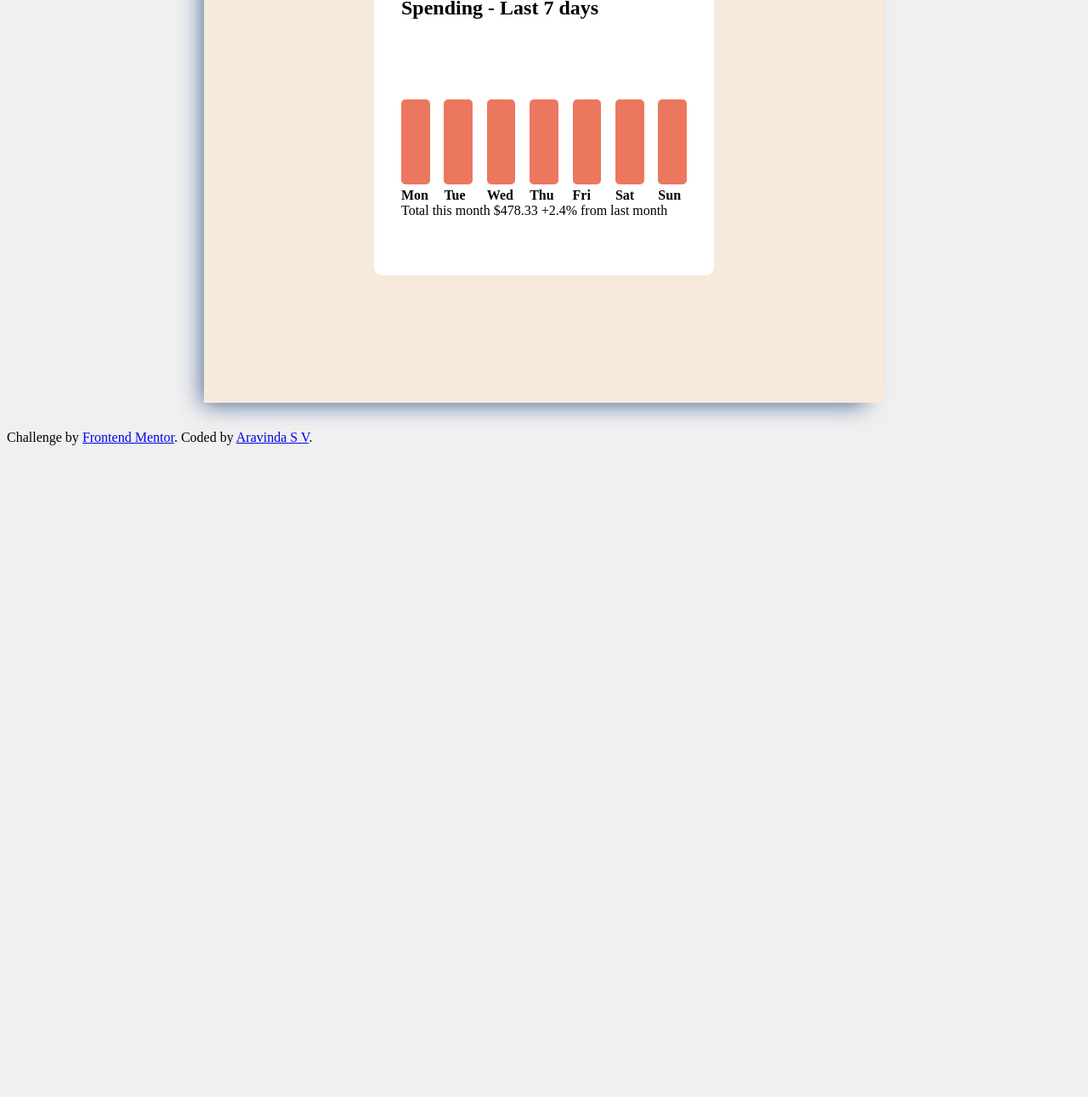
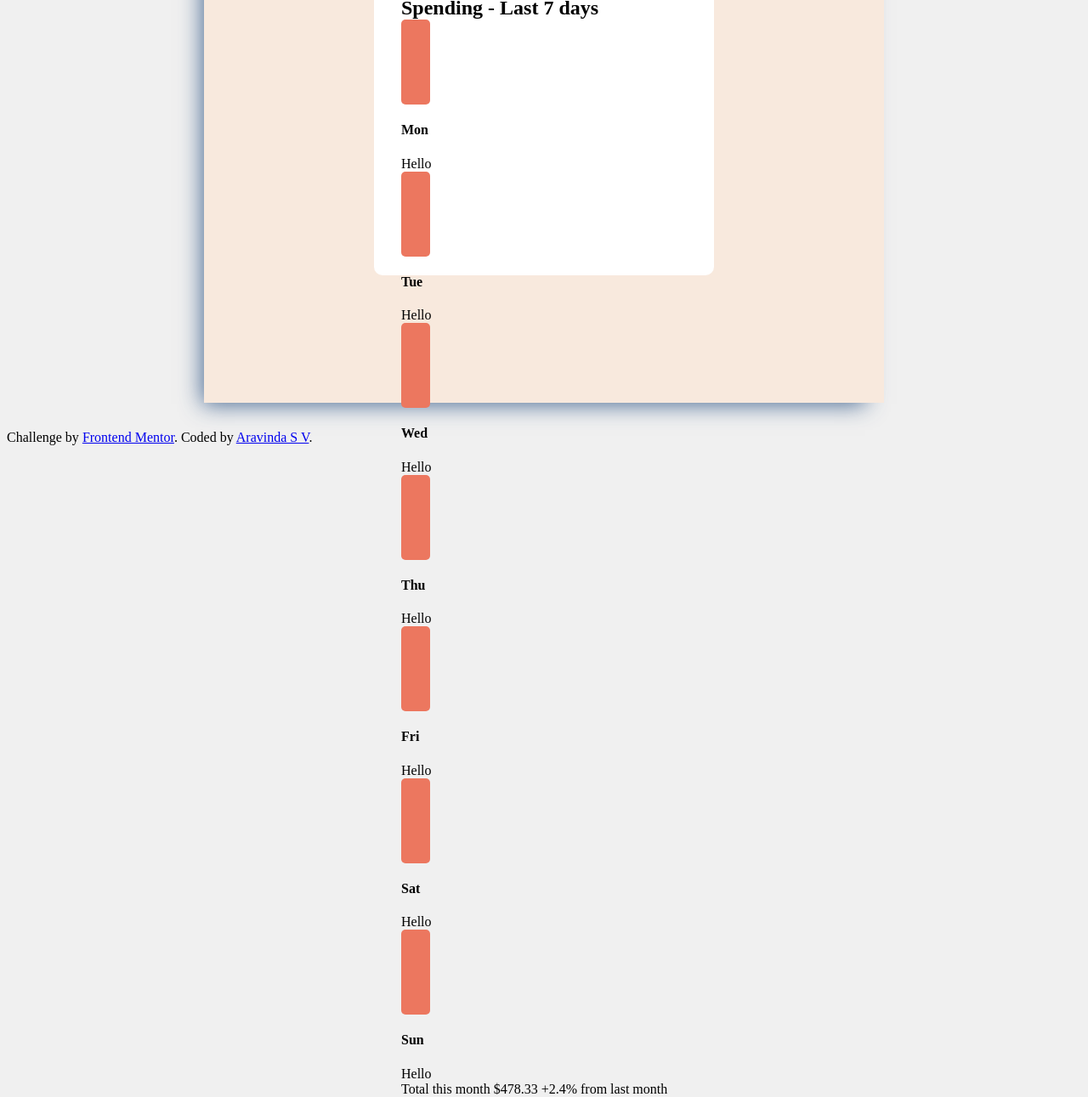
Before and after one commit to aravisv/FrontEndMentor, a plain HTML site: page expenses-chart-component-main/index.html in a window 1280 px wide. Shown: the part 358-1649 px from the top of the page at 85% size. Before the commit the page ends 890 px from the top, so only its background shows below. Drawn offline with Linux system fonts and the light colour scheme.

Commit message:
Update index.html

```diff
--- a/expenses-chart-component-main/index.html
+++ b/expenses-chart-component-main/index.html
@@ -40,7 +40,54 @@
 
       <h2 class="heading2"> Spending - Last 7 days </h2>
 
-      <div class="pointer-expense">
+      <div class="bar-chart">
+
+        <div class="column-of-day">
+          <div class="bar"></div>
+          <h4 class="day-of-the-week">Mon</h4>
+          <div class="spent-seen-on-hover">Hello</div>
+        </div>
+
+        <div class="column-of-day">
+          <div class="bar"></div>
+          <h4 class="day-of-the-week">Tue</h4>
+          <div class="spent-seen-on-hover">Hello</div>
+        </div>
+
+        <div class="column-of-day">
+          <div class="bar"></div>
+          <h4 class="day-of-the-week">Wed</h4>
+          <div class="spent-seen-on-hover">Hello</div>
+        </div>
+
+        <div class="column-of-day">
+          <div class="bar"></div>
+          <h4 class="day-of-the-week">Thu</h4>
+          <div class="spent-seen-on-hover">Hello</div>
+        </div>
+
+        <div class="column-of-day">
+          <div class="bar"></div>
+          <h4 class="day-of-the-week">Fri</h4>
+          <div class="spent-seen-on-hover">Hello</div>
+        </div>
+
+        <div class="column-of-day">
+          <div class="bar"></div>
+          <h4 class="day-of-the-week">Sat</h4>
+          <div class="spent-seen-on-hover">Hello</div>
+        </div>
+
+        <div class="column-of-day">
+          <div class="bar"></div>
+          <h4 class="day-of-the-week">Sun</h4>
+          <div class="spent-seen-on-hover">Hello</div>
+        </div>
+
+      </div>
+
+
+<!--  <div class="pointer-expense">
         <div class="mouse-pointer-day"></div>
         <div class="mouse-pointer-day"></div>
         <div class="mouse-pointer-day"></div>
@@ -49,6 +96,7 @@
         <div class="mouse-pointer-day"></div>
         <div class="mouse-pointer-day"></div>
       </div>
+
 
       <div class="chart">
         <div class="bar"></div>
@@ -68,7 +116,7 @@
         <h4 class="day">Fri</h4>
         <h4 class="day">Sat</h4>
         <h4 class="day">Sun</h4>
-      </div>
+      </div> -->
 
       <div class ="monthly-spending">
         Total this month
```
